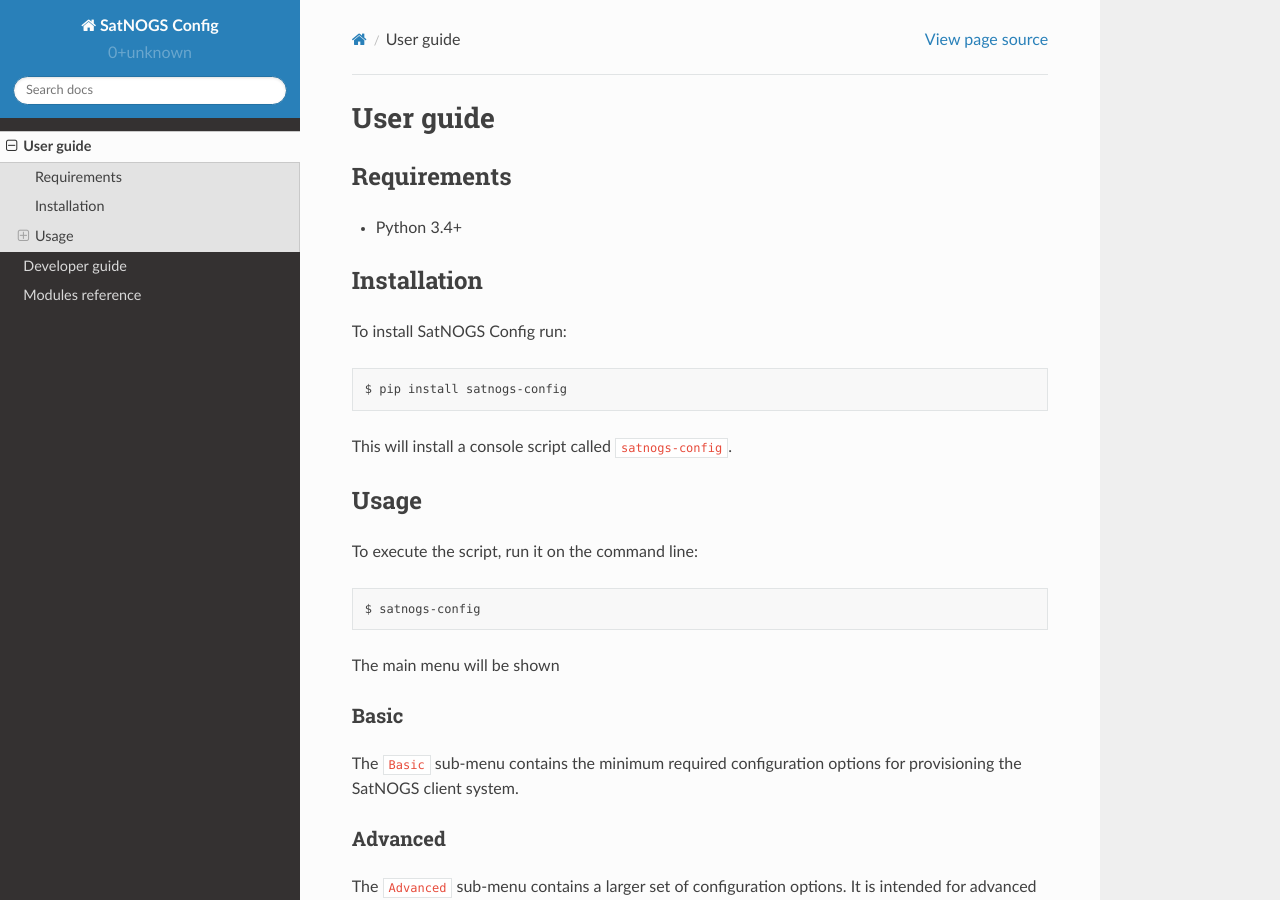
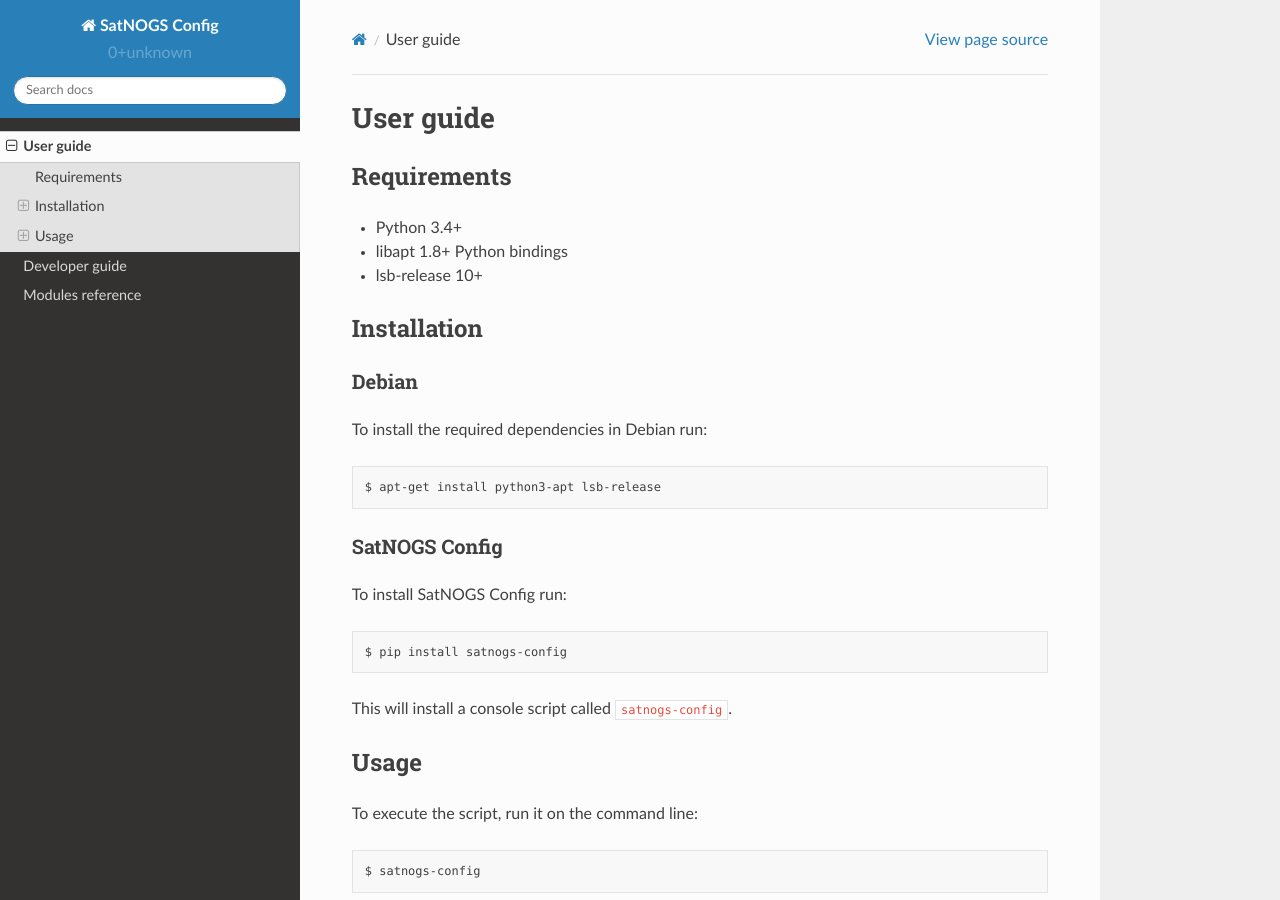
Before and after one commit to BelmY/satnogs-client-config, a Sphinx documentation site: the page built from docs/userguide.rst, in a window 1280 px wide and 900 px high. Built offline with Sphinx 7.4.7 and the Read the Docs theme 2.0.0, drawn with Linux system fonts in a browser that asks for light colours.

Commit message:
docs: Add system requirements
Signed-off-by: Vasilis Tsiligiannis <acinonyx@openwrt.gr>

```diff
--- a/docs/userguide.rst
+++ b/docs/userguide.rst
@@ -5,10 +5,23 @@
 ------------
 
 - Python 3.4+
+- libapt 1.8+ Python bindings
+- lsb-release 10+
 
 
 Installation
 ------------
+
+Debian
+^^^^^^
+
+To install the required dependencies in Debian run::
+
+  $ apt-get install python3-apt lsb-release
+
+
+SatNOGS Config
+^^^^^^^^^^^^^^
 
 To install SatNOGS Config run::
 
```
